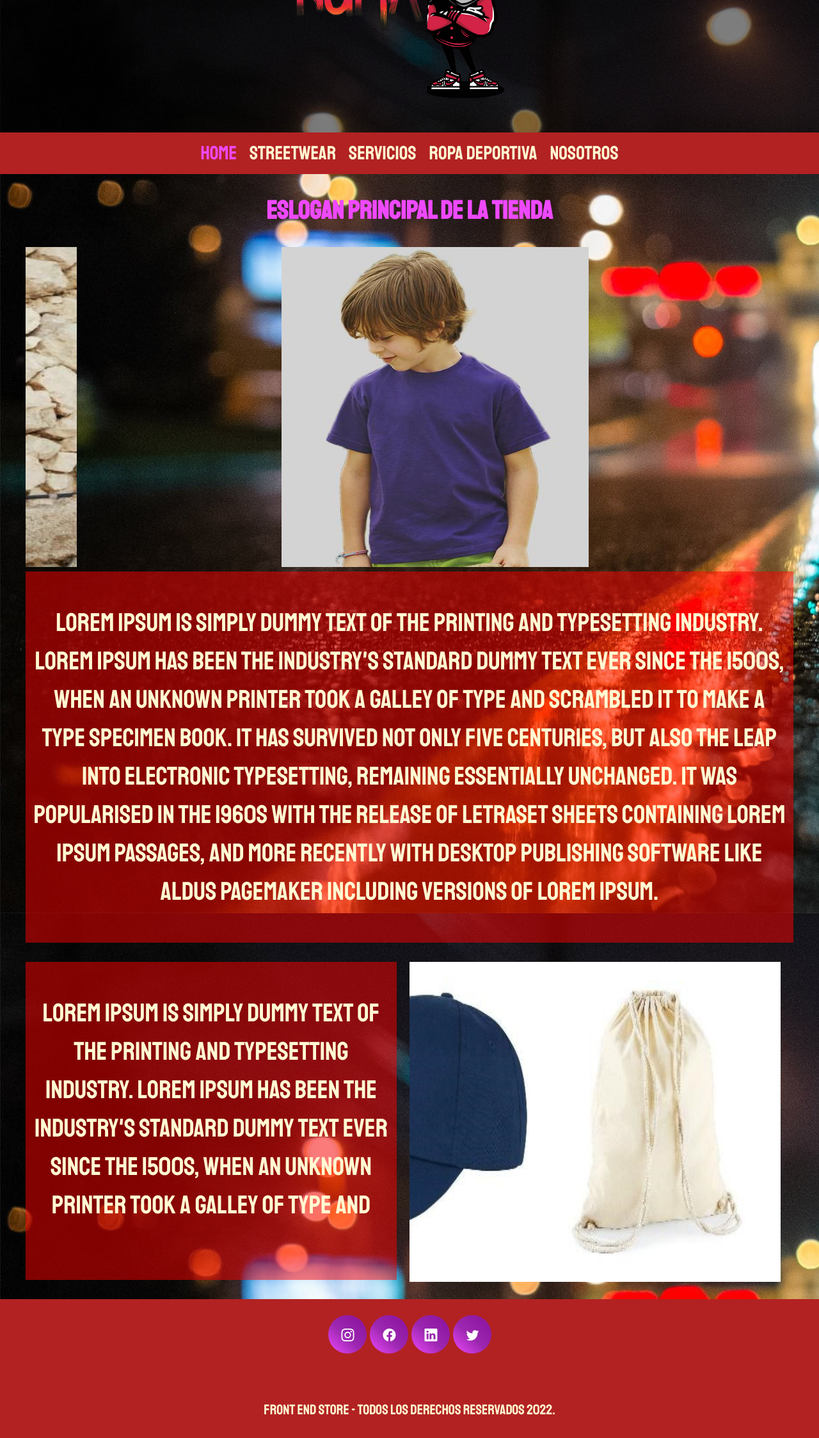
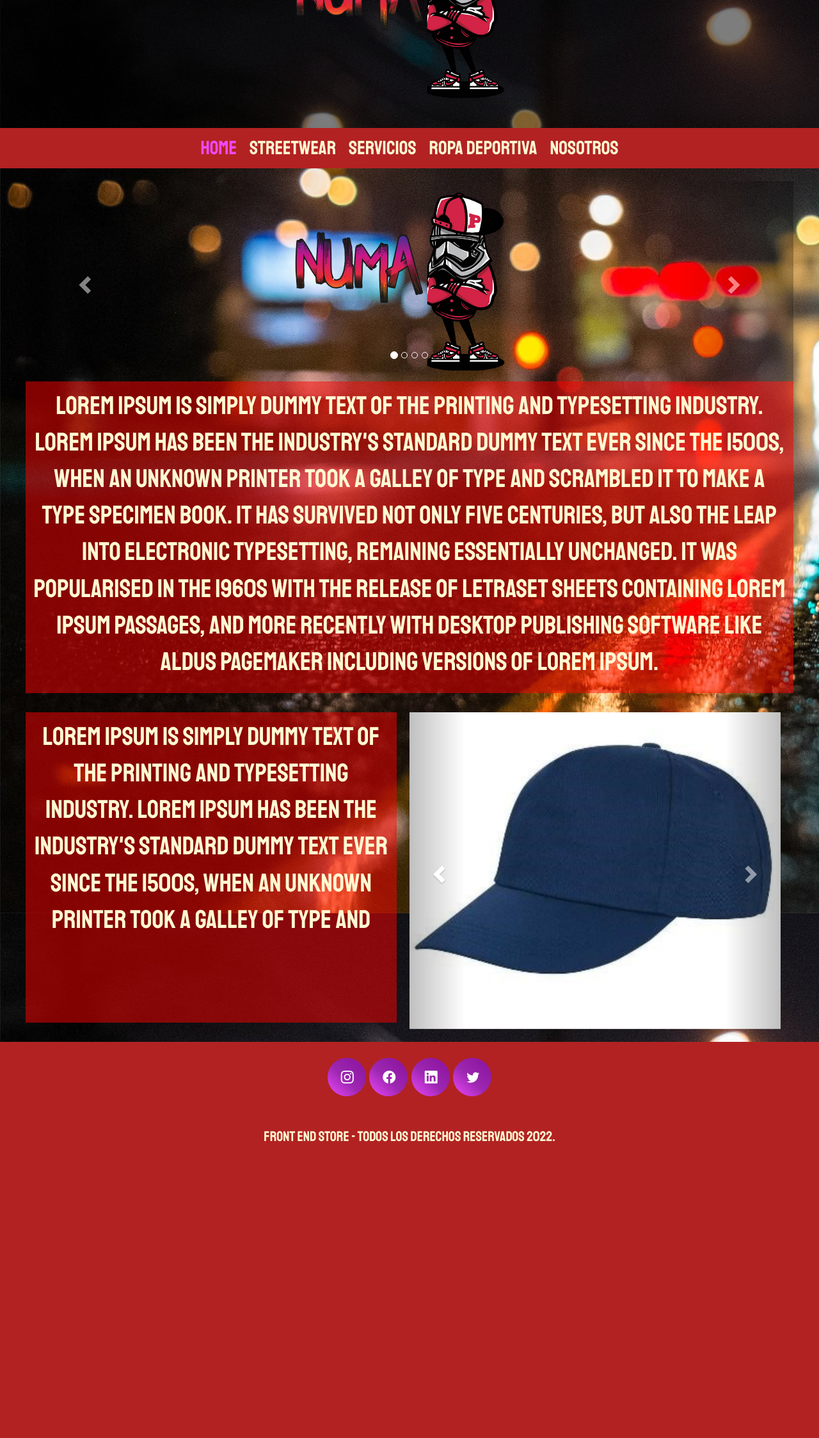
Before and after one commit to Katykaze/tienda-ropa, a PHP site: page / in a window 1280 px wide. Shown: the part 173-2420 px from the top of the page at 64% size. After the commit the page ends 1957 px from the top, so only its background shows below. Run offline with PHP 8.4, Linux system fonts and the light colour scheme; some libraries are stand-ins or nearby versions.

Commit message:
modificacion index añadiendo sliders bootstrap

```diff
--- a/css/style.css
+++ b/css/style.css
@@ -118,141 +118,6 @@ h3 {
     gap: 2rem;
 }
 
-/*Carrusel de fotos*/
-h1 {
-    text-align: center;
-}
-
-#carrusel-caja,#carrusel-caja2 {
-    -moz-animation: automatizacion 15s infinite linear;
-    -o-animation: automatizacion 15s infinite linear;
-    -webkit-animation: automatizacion 15s infinite linear;
-    animation: automatizacion 15s infinite linear;
-
-    -webkit-transition: all 0.30s ease;
-    -moz-transition: all 0.30s ease;
-    -ms-transition: all 0.30s ease;
-    -o-transition: all 0.85s ease;
-    transition: all 0.30s ease;
-
-    height: 500px;
-    width: 200%;
-    /*background-color: var(--mediorojo);*/
-
-    /*background-color: rgba(255, 0, 0, .2);*/
-}
-
-#carrusel-contenido,#carrusel-contenido2 {
-    margin: 0 auto;
-    overflow: hidden;
-    text-align: left;
-}
-
-.imagenes {
-    height: 500px;
-    width: 60%;
-}
-.imagenes2 {
-    height: 500px;
-    width: 100%;
-}
-
-.carrusel-elemento {
-    float: left;
-    width: 33.333%;
-}
-
-@-moz-keyframes automatizacion {
-    0% {
-        margin-left: 0;
-    }
-
-    30% {
-        margin-left: 0;
-    }
-
-    35% {
-        margin-left: -100%;
-    }
-
-    65% {
-        margin-left: -100%;
-    }
-
-    70% {
-        margin-left: -200%;
-    }
-
-    95% {
-        margin-left: -200%;
-    }
-
-    100% {
-        margin-left: 0;
-    }
-}
-
-@-webkit-keyframes automatizacion {
-    0% {
-        margin-left: 0;
-    }
-
-    30% {
-        margin-left: 0;
-    }
-
-    35% {
-        margin-left: -100%;
-    }
-
-    65% {
-        margin-left: -100%;
-    }
-
-    70% {
-        margin-left: -200%;
-    }
-
-    95% {
-        margin-left: -200%;
-    }
-
-    100% {
-        margin-left: 0;
-    }
-}
-
-@keyframes automatizacion {
-    0% {
-        margin-left: 0;
-    }
-
-    30% {
-        margin-left: 0;
-    }
-
-    35% {
-        margin-left: -100%;
-    }
-
-    65% {
-        margin-left: -100%;
-    }
-
-    70% {
-        margin-left: -200%;
-    }
-
-    95% {
-        /*margin-left: 0;*/
-        margin-left: -200%;
-    }
-
-    100% {
-        margin-left: 0;
-    }
-}
-
 /** Productos **/
 .producto {
     background-color: var(--mediorojo);
@@ -336,7 +201,24 @@ h1 {
     -webkit-text-fill-color: transparent;
     transition: all 265ms ease-in;
 }
+/*+++++++++++++++++++++++++++++CARRUSEL DE IMAGENES*++++++++++++++++++++++++++++++++++++++/
+/* Para el ancho y alto de las imagenes. Modificalo a gusto =)  */
+.carousel-inner > .item > img,
+.carousel-inner > .item > a > img {
+    width: 50%;
+    height: 300px;
+    margin: auto;
+}
+/* Para los margenes del contendor de las fotos. Podes cambiarle el ancho a gusto tambien! */
+.carousel-control {
+    width: 20%;
+}
 
+/*el otro carrusel*/
+#carrusel2 img{
+    width: 100%;
+    height: 100%;
+}
 /*@media querys*/
 @media (max-width: 700px) {
     .grid {
@@ -372,8 +254,3 @@ h1 {
 
 
 }
-
-/*producto*/
-@media (min-width: 768px) {
-
-}
--- a/index.html
+++ b/index.html
@@ -7,7 +7,11 @@
     <link rel="stylesheet" href="css/normalize.css">
     <link href="https://fonts.googleapis.com/css2?family=Staatliches&display=swap" rel="stylesheet">
     <link rel="stylesheet" href="css/style.css">
+    <!-- Archivos de bootstrap -->
     <link rel="stylesheet" href="https://cdn.jsdelivr.net/npm/bootstrap-icons@1.10.3/font/bootstrap-icons.css">
+    <link rel="stylesheet" href="https://maxcdn.bootstrapcdn.com/bootstrap/3.3.7/css/bootstrap.min.css">
+    <script src="https://ajax.googleapis.com/ajax/libs/jquery/3.1.1/jquery.min.js"></script>
+    <script src="https://maxcdn.bootstrapcdn.com/bootstrap/3.3.7/js/bootstrap.min.js"></script>
 </head>
 <body>
 <header class="header">
@@ -25,21 +29,54 @@
 </nav>
 
 <main class="contenedor">
-    <h1>ESLOGAN PRINCIPAL DE LA TIENDA </h1>
-    <div id="carrusel-contenido">
-        <div id="carrusel-caja">
-            <div class="carrusel-elemento">
-                <img class="imagenes" src="img/futbol.png" alt="imagen ropa futbol">
+
+    <div class="contenedor2">
+        <br>
+        <div id="carrusel" class="carousel slide" data-ride="carousel">
+
+            <!-- Opcional, bullets abajo para saltar directamente a una foto (si los pones tiene q haber 1 por foto) -->
+            <ol class="carousel-indicators">
+                <li data-target="#carrusel" data-slide-to="0" class="active"></li>
+                <li data-target="#carrusel" data-slide-to="1"></li>
+                <li data-target="#carrusel" data-slide-to="2"></li>
+                <li data-target="#carrusel" data-slide-to="3"></li>
+            </ol>
+
+            <!-- Contenedor de las fotos -->
+            <div class="carousel-inner" role="listbox">
+
+                <!-- Foto 1 -->
+                <div class="item active">
+                    <img src="img/logo.png" alt="logotipo de empresa">
+                </div>
+
+                <!-- Foto 2 -->
+                <div class="item">
+                    <img src="img/futbol.png" alt="equipamiento de futbol">
+                </div>
+
+                <!-- Foto 3 -->
+                <div class="item">
+                    <img src="img/nino.png" alt="camiseta de niño">
+                </div>
+                <!-- Foto 4 -->
+                <div class="item">
+                    <img src="img/chica.png" alt="camiseta de chica">
+                </div>
+
             </div>
-            <div class="carrusel-elemento">
-                <img class="imagenes" src="img/chica.png" alt="imagen camisa chica">
-            </div>
-            <div class="carrusel-elemento">
-                <img class="imagenes" src="img/nino.png" alt="imagen camisa niño">
-            </div>
+
+            <!-- Controles para pasar las fotos -->
+            <a class="left carousel-control" href="#carrusel" role="button" data-slide="prev">
+                <span class="glyphicon glyphicon-chevron-left" aria-hidden="true"></span>
+                <span class="sr-only">Previous</span>
+            </a>
+            <a class="right carousel-control" href="#carrusel" role="button" data-slide="next">
+                <span class="glyphicon glyphicon-chevron-right" aria-hidden="true"></span>
+                <span class="sr-only">Next</span>
+            </a>
         </div>
     </div>
-
     <div class="grid">
         <div class="producto" id="parrafo1">
             <p>
@@ -57,19 +94,36 @@
                 industry's standard dummy text ever since the 1500s, when an unknown printer took a galley of type and
             </p>
         </div>
+        <div id="carrusel2" class="carousel slide" data-ride="carousel">
 
-        <div id="carrusel-contenido2">
-            <div id="carrusel-caja2">
-                <div class="carrusel-elemento">
-                    <img class="imagenes2" src="img/gorro.jpg" alt="imagen gorro">
+            <!-- Contenedor de las fotos -->
+            <div class="carousel-inner" role="listbox">
+
+                <!-- Foto 1 -->
+                <div class="item active">
+                    <img src="img/gorra.jpg" alt="logotipo de empresa">
                 </div>
-                <div class="carrusel-elemento">
-                    <img class="imagenes2" src="img/gorra.jpg" alt="imagen gorra">
+
+                <!-- Foto 2 -->
+                <div class="item">
+                    <img src="img/gorro.jpg" alt="equipamiento de futbol">
                 </div>
-                <div class="carrusel-elemento">
-                    <img class="imagenes2" src="img/mochila.jpg" alt="imagen mochila">
+
+                <!-- Foto 3 -->
+                <div class="item">
+                    <img src="img/mochila.jpg" alt="camiseta de niño">
                 </div>
             </div>
+
+            <!-- Controles para pasar las fotos -->
+            <a class="left carousel-control" href="#carrusel2" role="button" data-slide="prev">
+                <span class="glyphicon glyphicon-chevron-left" aria-hidden="true"></span>
+                <span class="sr-only">Previous</span>
+            </a>
+            <a class="right carousel-control" href="#carrusel2" role="button" data-slide="next">
+                <span class="glyphicon glyphicon-chevron-right" aria-hidden="true"></span>
+                <span class="sr-only">Next</span>
+            </a>
         </div>
     </div><!-- fin del contenedor principal-->
 </main>
```
